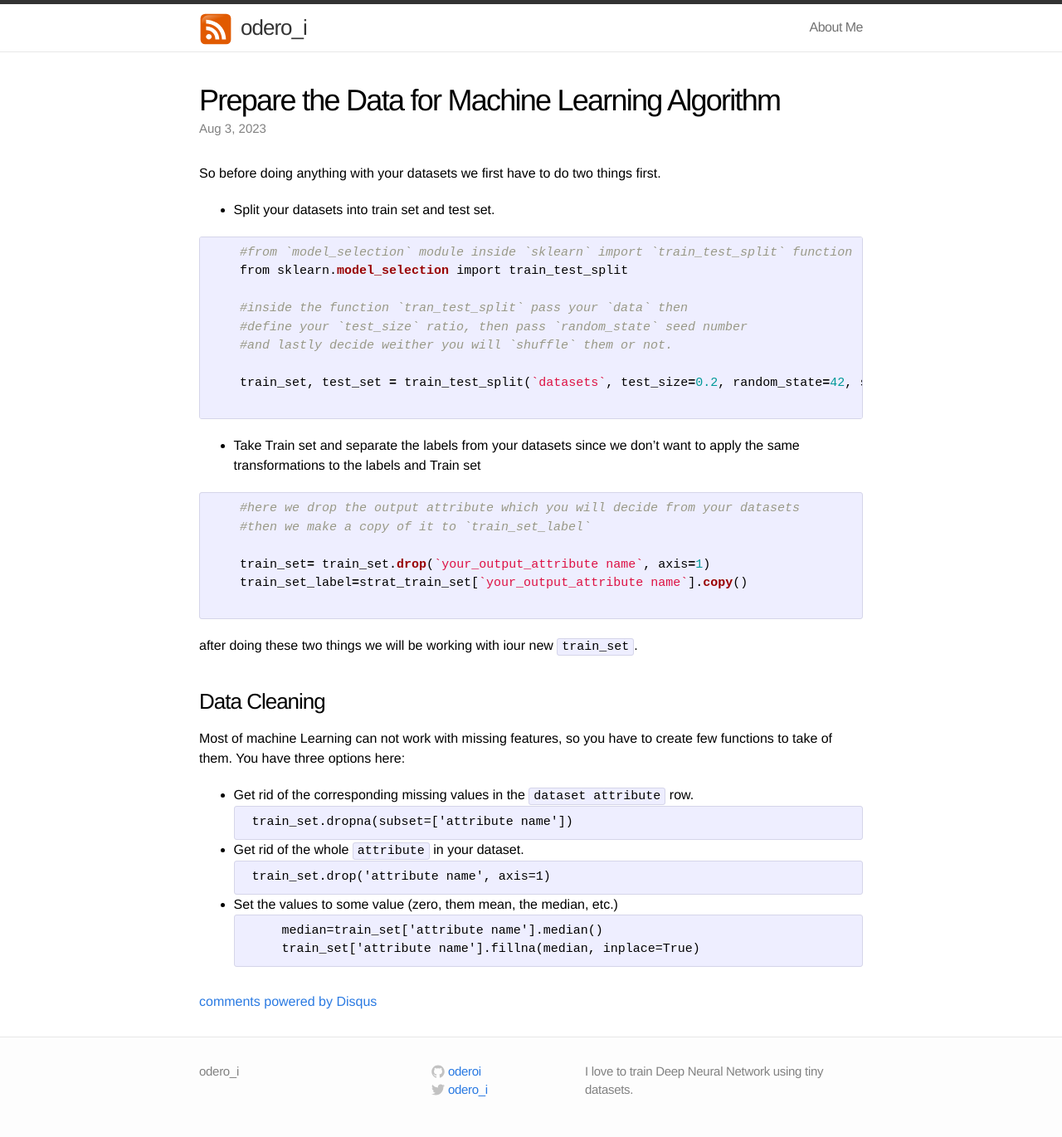
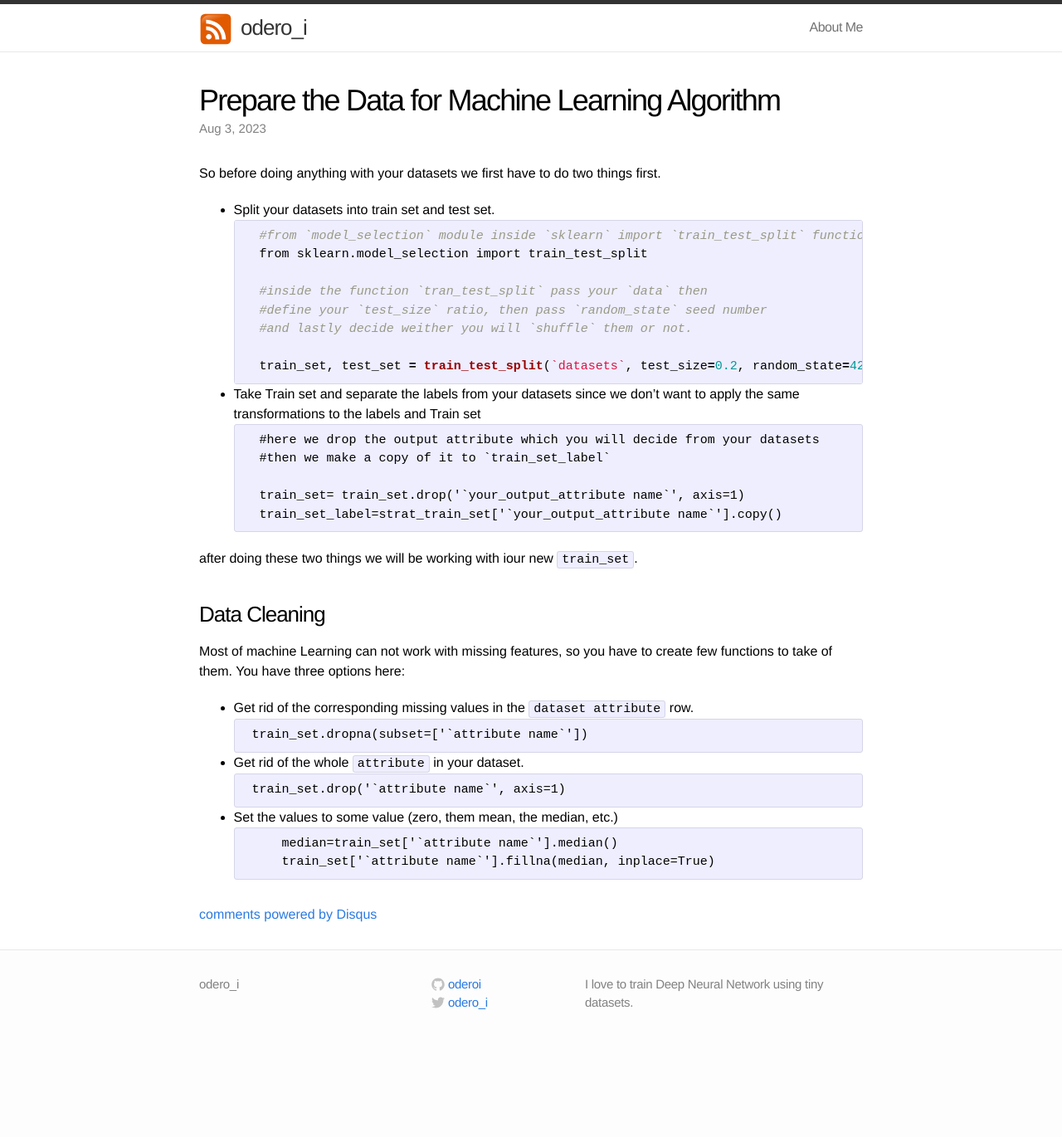
Before and after one commit to oderoi/oderoi.github.io, a Jekyll site: the page built from _posts/2023-08-03-Prepare the Data for Machine Learning Algorithms.markdown, in a window 1280 px wide. Shown: the whole page at 83% size. Built offline with Jekyll 4.4.1, drawn with Linux system fonts in a browser that asks for light colours; comment, search, counter and statistics services are not loaded; after the commit the page ends 1265 px from its top, so only the background shows below that.

Commit message:
Update 2023-08-03-Prepare the Data for Machine Learning Algorithms.markdown

````diff
--- a/_posts/2023-08-03-Prepare the Data for Machine Learning Algorithms.markdown
+++ b/_posts/2023-08-03-Prepare the Data for Machine Learning Algorithms.markdown
@@ -9,7 +9,7 @@ categories: Unlocking the full potential of Machine Learning, Mastering the Art
 
 So before doing anything with your datasets we first have to do two things first.
 - Split your datasets into train set and test set.
-  {% highlight ruby %}
+ ```python
     #from `model_selection` module inside `sklearn` import `train_test_split` function
     from sklearn.model_selection import train_test_split
 
@@ -18,16 +18,16 @@ So before doing anything with your datasets we first have to do two things first
     #and lastly decide weither you will `shuffle` them or not.
 
     train_set, test_set = train_test_split(`datasets`, test_size=0.2, random_state=42, shuffle=True)
-  {% endhighlight %}
+  ```
 
 - Take Train set and separate the labels from your datasets since we don't want to apply the same transformations to the labels and Train set
-  {% highlight ruby %}
+  ```Python
     #here we drop the output attribute which you will decide from your datasets
     #then we make a copy of it to `train_set_label`
 
-    train_set= train_set.drop(`your_output_attribute name`, axis=1)
-    train_set_label=strat_train_set[`your_output_attribute name`].copy()
-  {% endhighlight %}
+    train_set= train_set.drop('`your_output_attribute name`', axis=1)
+    train_set_label=strat_train_set['`your_output_attribute name`'].copy()
+  ```
 
 after doing these two things we will be working with iour new `train_set`.
 
@@ -37,20 +37,20 @@ Most of machine Learning can not work with missing features, so you have to crea
 
 
     ```Python
-    train_set.dropna(subset=['attribute name'])
+    train_set.dropna(subset=['`attribute name`'])
     ```
 
 
  - Get rid of the whole `attribute` in your dataset.
 
     ```Python
-    train_set.drop('attribute name', axis=1)
+    train_set.drop('`attribute name`', axis=1)
     ```
 
 
  - Set the values to some value (zero, them mean, the median, etc.)
 
     ```Python
-        median=train_set['attribute name'].median()
-        train_set['attribute name'].fillna(median, inplace=True)
+        median=train_set['`attribute name`'].median()
+        train_set['`attribute name`'].fillna(median, inplace=True)
     ```
````
